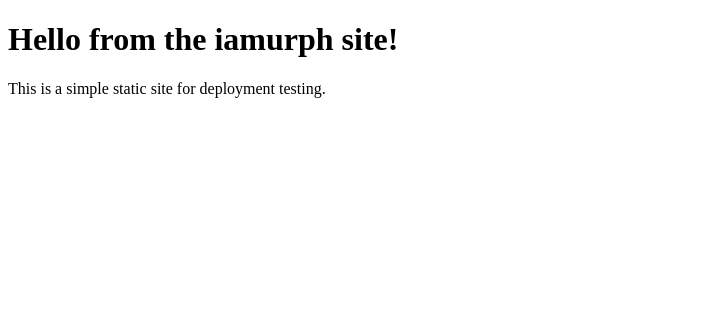
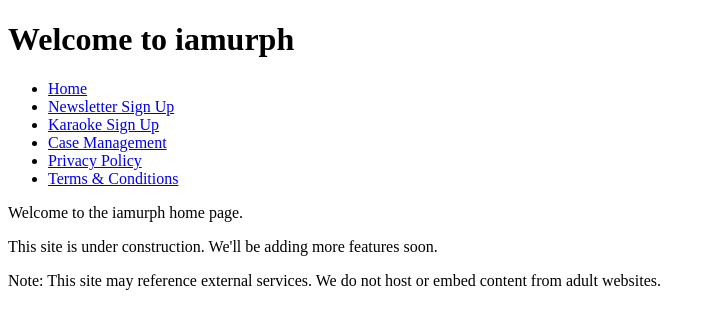
Before and after one commit to iamurph1/iamurph, a plain HTML site: page index.html in a window 1280 px wide. Shown: the whole page, without its empty margins (0-715 px from the left). Drawn offline with Linux system fonts and the light colour scheme.

Commit message:
Update index.html: add navigation and home page content

```diff
--- a/index.html
+++ b/index.html
@@ -1,10 +1,23 @@
 <!DOCTYPE html>
 <html>
   <head>
-    <title>Hello from iamurph</title>
+    <title>iamurph - Home</title>
+    <meta charset="UTF-8" />
   </head>
   <body>
-    <h1>Hello from the iamurph site!</h1>
-    <p>This is a simple static site for deployment testing.</p>
+    <h1>Welcome to iamurph</h1>
+    <nav>
+      <ul>
+        <li><a href="index.html">Home</a></li>
+        <li><a href="newsletter.html">Newsletter Sign Up</a></li>
+        <li><a href="karaoke.html">Karaoke Sign Up</a></li>
+        <li><a href="case-management.html">Case Management</a></li>
+        <li><a href="privacy.html">Privacy Policy</a></li>
+        <li><a href="terms.html">Terms & Conditions</a></li>
+      </ul>
+    </nav>
+    <p>Welcome to the iamurph home page.</p>
+    <p>This site is under construction. We'll be adding more features soon.</p>
+    <p>Note: This site may reference external services. We do not host or embed content from adult websites.</p>
   </body>
 </html>
```
